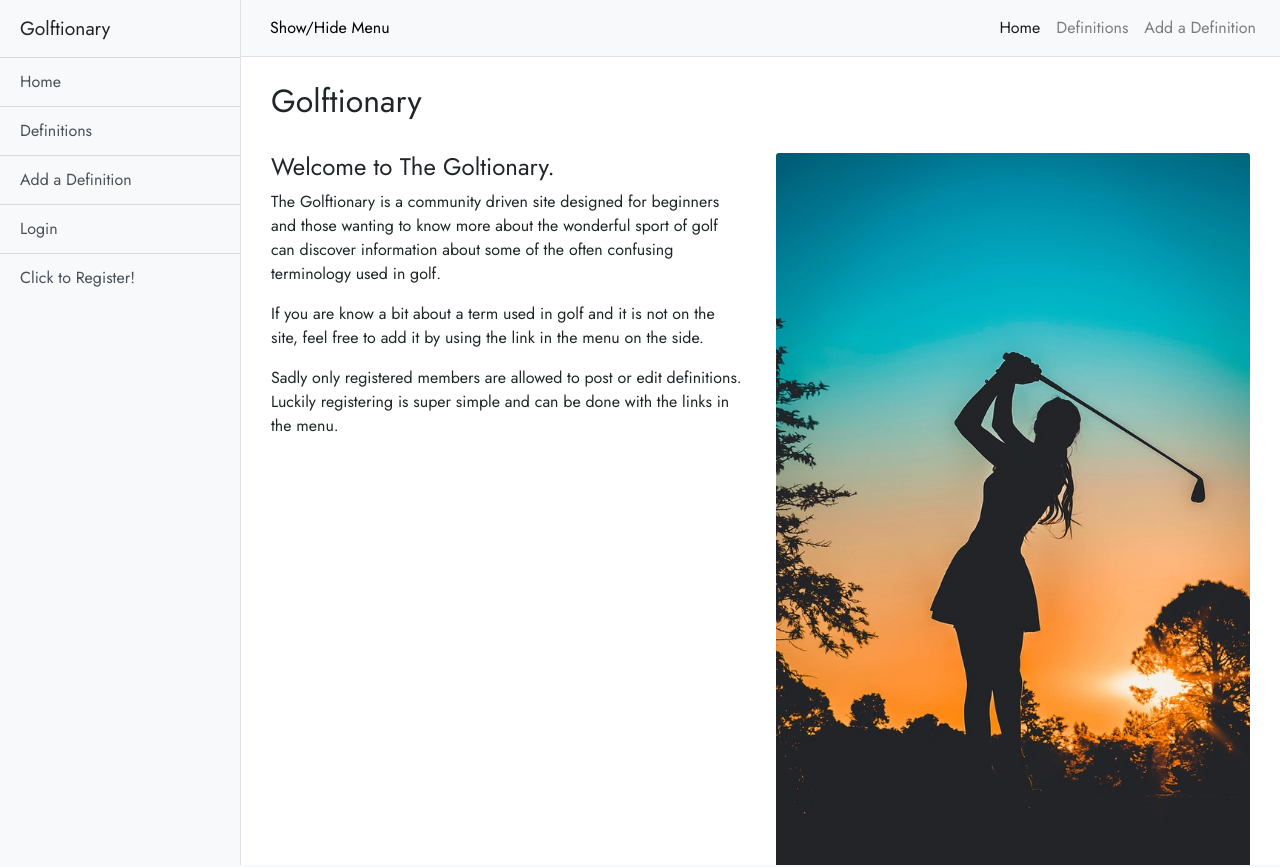
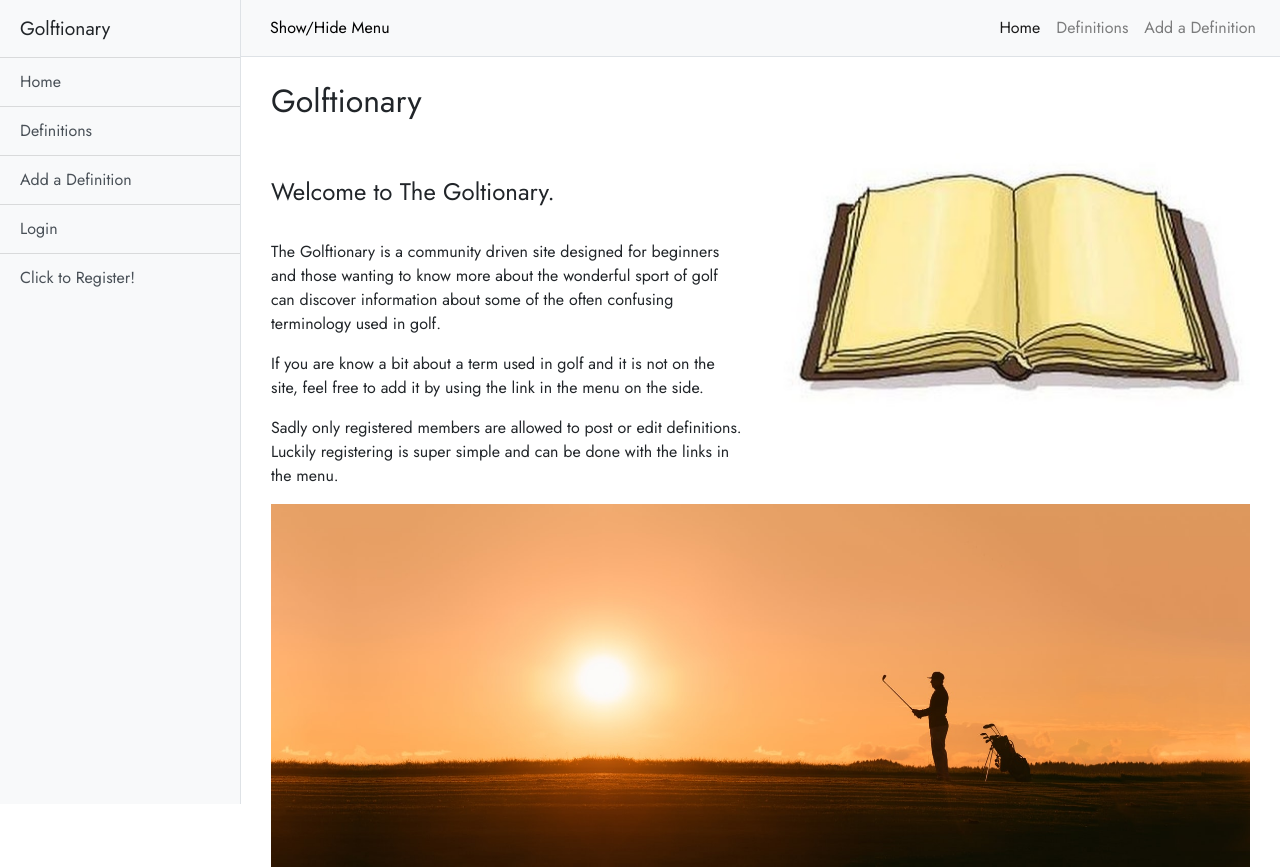
Before and after one commit to NickStevens722/GolfDictionary, a Flask app: page / in a window 1280 px wide. Run offline with Flask 2, Linux system fonts and the light colour scheme; some libraries are stand-ins or nearby versions.

Commit message:
Edited homepage

```diff
--- a/static/css/style.css
+++ b/static/css/style.css
@@ -32,3 +32,15 @@ body {
 .title-padding {
     padding: 25px 0;
 }
+
+.banner {
+    text-align: center;
+    width: 100%;
+    height: 300px;
+}
+
+.center_resize {
+    max-width:100%;
+    max-height:100%;
+    vertical-align: middle;
+}
--- a/templates/homepage.html
+++ b/templates/homepage.html
@@ -21,7 +21,7 @@
 <div class="container-fluid">
     <div class="row">
         <div class="col-md-6">
-            <h4>Welcome to The Goltionary.</h4>
+            <h4 class="title-padding">Welcome to The Goltionary.</h4>
             <p>The Golftionary is a community driven site designed for beginners and those wanting to know
             more about the wonderful sport of golf can discover information about some of the often confusing
             terminology used in golf.</p>
@@ -31,7 +31,15 @@
             and can be done with the links in the menu.</p>
         </div>
         <div class="col-md-6">
-            <img class="card-img-top" src="{{url_for('static', filename='images/sunset.jpg')}}" alt="Golfer playing into the sunset">
+            <img class="card-img-top" src="{{url_for('static', filename='images/book.jpg')}}" alt="Book">
+        </div>
+    </div>
+</div>
+
+<div class="container-fluid banner">
+    <div class="row">
+        <div class="col-12">
+            <img class="center_resize" src="{{url_for('static', filename='images/banner.jpg')}}" alt="Sunset">
         </div>
     </div>
 </div>
```
Also changed, not shown: static/images/banner.jpg (added), static/images/book.jpg (added).
